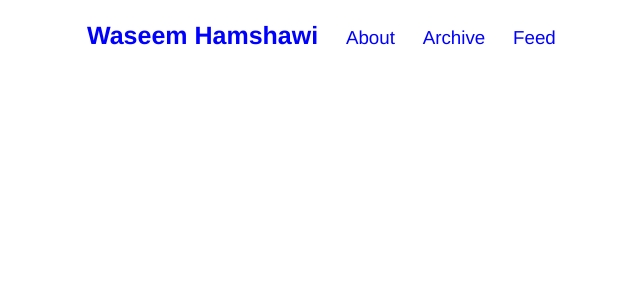
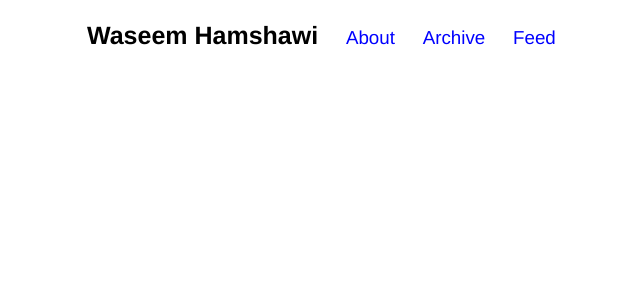
Before and after one commit to waseemh/waseemh.github.io_F, a Jekyll site: the page built from index.html, in a window 1280 px wide. Shown: the top 300 px of the page, without its empty margins (193-833 px from the left). Built offline with Jekyll 4.4.1, drawn with Linux system fonts in a browser that asks for light colours; Markdown is read by kramdown in place of the engine named in the settings; the list of posts is cut into pages by our own code.

Commit message:
change title link

```diff
--- a/public/css/poole.css
+++ b/public/css/poole.css
@@ -286,7 +286,7 @@ tbody tr:nth-child(odd) th {
   color: blue;
 }
 
-.#title {
+#title {
   color: black;
 }
 
```
